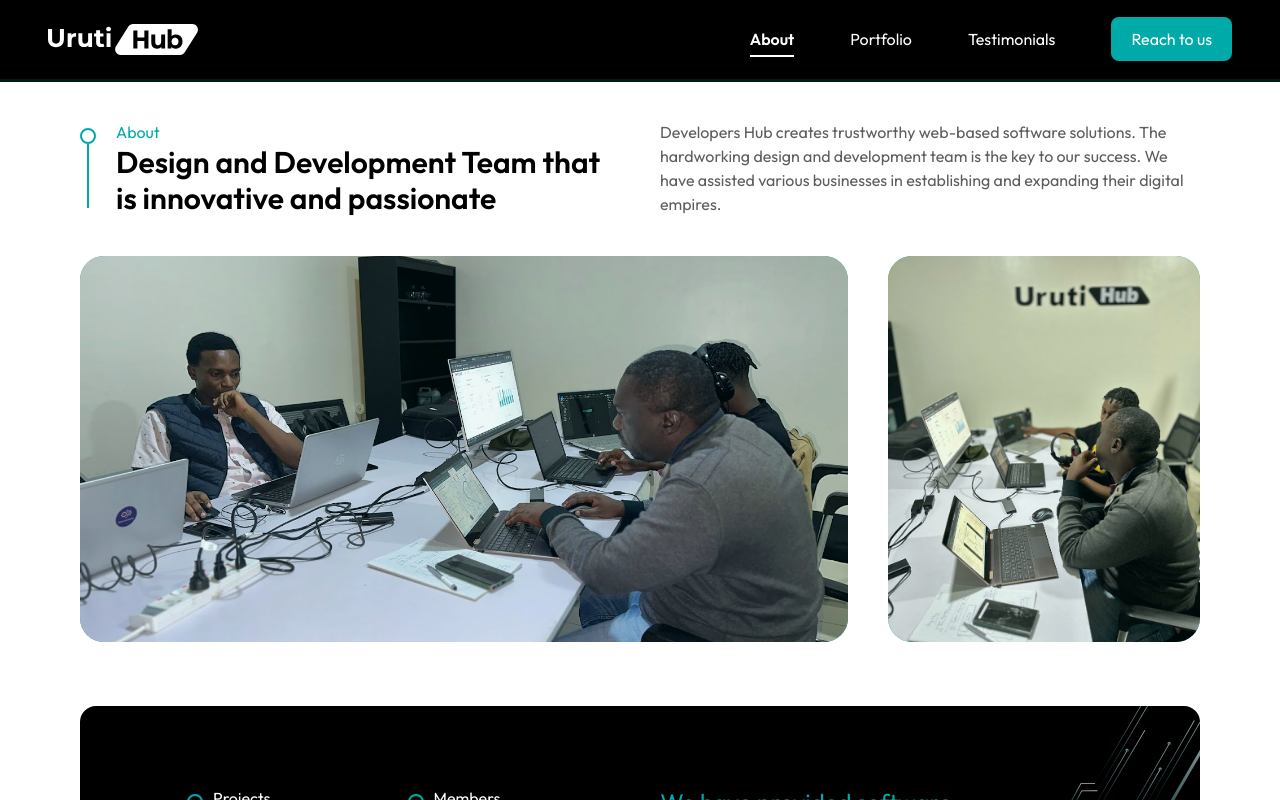
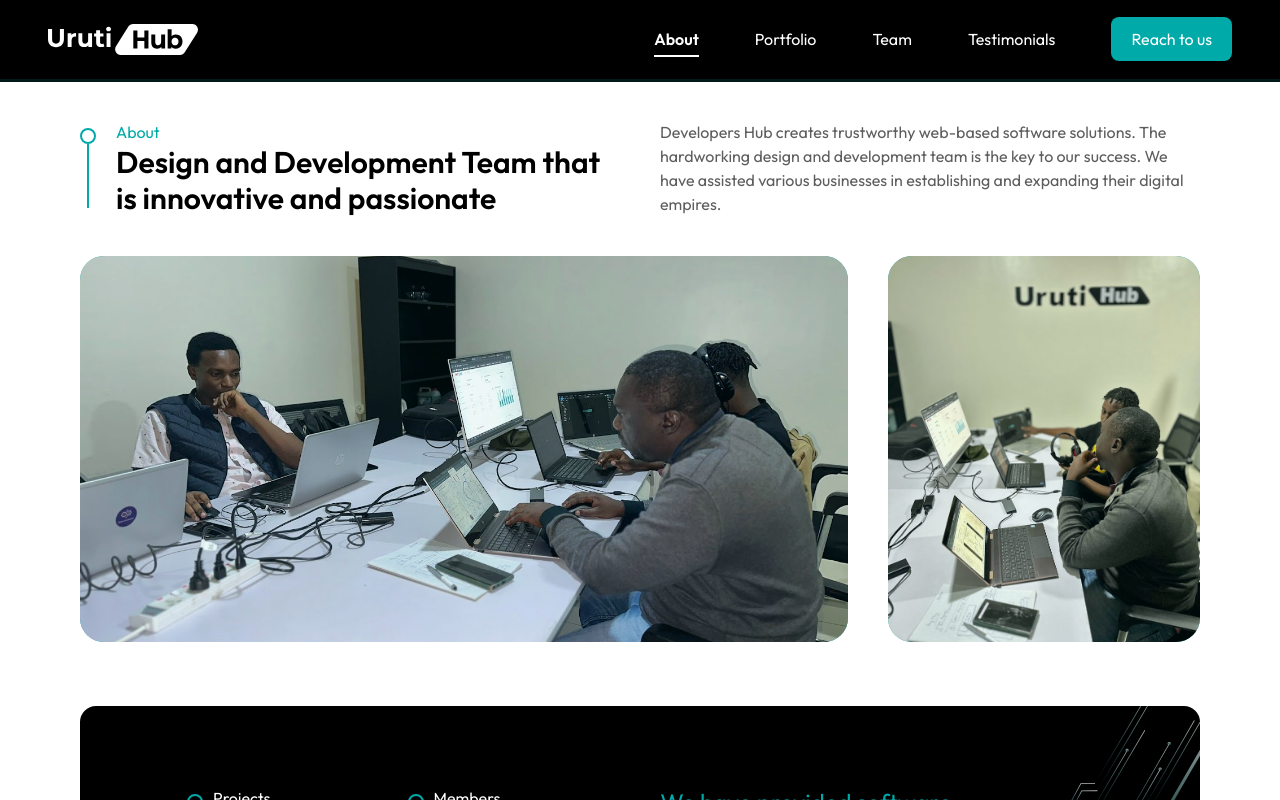
Before and after one commit to aimelive/uruti-web, an Angular app: page /about in a window 1280 px wide. Shown: the top 800 px of the page. Built offline with nearby package versions, Linux system fonts and the light colour scheme.

Commit message:
added team menu

```diff
--- a/src/app/components/about/about-us/about-us.component.html
+++ b/src/app/components/about/about-us/about-us.component.html
@@ -128,7 +128,7 @@
         <img [src]="urutihub" width="500" loading="lazy" />
       </div>
     </div>
-    <div>
+    <div id="team">
       <h1 class="font-semibold text-3xl mt-20">Meet The Team</h1>
       <div class="grid md:grid-cols-4 gap-6 gap-y-10 my-10 px-1">
         <div *ngFor="let item of team" class="" id="{{ item.name }}">
--- a/src/app/components/navbar/navbar.component.html
+++ b/src/app/components/navbar/navbar.component.html
@@ -22,10 +22,14 @@
       >
     </li>
     <li>
+      <a routerLink="about" class="hover:opacity-70" fragment="team">Team</a>
+    </li>
+    <li>
       <a routerLink="/" class="hover:opacity-70" fragment="testimonials"
         >Testimonials</a
       >
     </li>
+
     <li>
       <a
         routerLink="/"
@@ -55,6 +59,12 @@
         >Testimonials</a
       >
       <a
+        routerLink="about"
+        class="p-1.5 px-6 rounded uppercase transition-all duration-300 text-primary"
+        fragment="team"
+        >Team</a
+      >
+      <a
         routerLink="/"
         fragment="contact-us"
         class="bg-primary p-3 rounded-lg px-5 hover:bg-white hover:text-primary"
--- a/src/app/services/ui.service.ts
+++ b/src/app/services/ui.service.ts
@@ -13,7 +13,7 @@ export class UiService {
     return `../assets/images/${imageName}.${ext}`;
   }
 
-  public gotoSection(hash: string, yOffset: number = -60) {
+  public gotoSection(hash: string, yOffset: number = -90) {
     setTimeout(() => {
       const div = document.getElementById(hash);
       if (!div) return;
```
